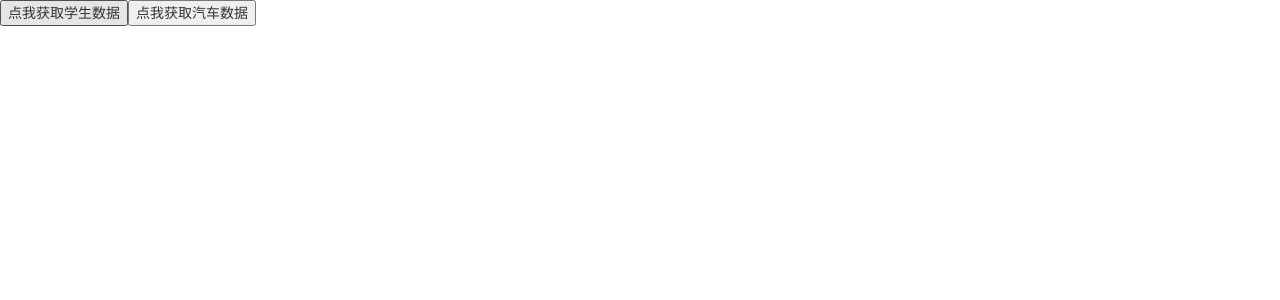
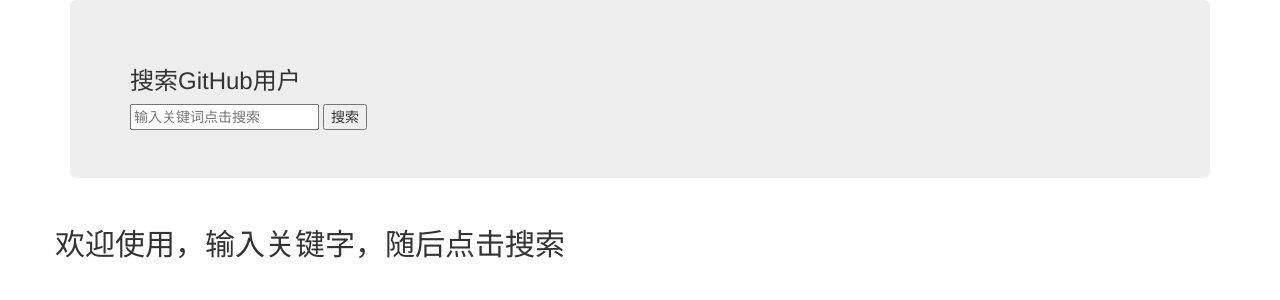
Before and after one commit to LunaChouchou/react_staging, a React (Create React App) app: page / in a window 1280 px wide. Shown: the top 300 px of the page. Built offline with nearby package versions, Linux system fonts and the light colour scheme.

Commit message:
src差分確認用_05_src_github搜索案例_axios

```diff
--- a/src/App.jsx
+++ b/src/App.jsx
@@ -1,24 +1,26 @@
 import React, { Component } from 'react'
-import axios from 'axios'
+import Search from './components/Search'
+import List from './components/List'
 
 export default class App extends Component {
-    getStudentData = () => {
-        axios.get('http://localhost:3000/api1/students').then(
-            response => {console.log('成功了',response.data)},
-            error => {console.log('失败了',error)}
-        )
+
+    state = {
+        users:[], //初始化状态
+        isFirst:true, //是否为第一次打开页面
+        isLoading:false, //发送请求前true，数据回来了false
+        err:'', //存储请求错误信息
     }
-    getCarData = () => {
-        axios.get('http://localhost:3000/api2/cars').then(
-            response => {console.log('成功了',response.data)},
-            error => {console.log('失败了',error)}
-        )
+
+    //更新app的state
+    updateAppState = (stateObj) => {
+        this.setState(stateObj)
     }
+
     render() {
         return (
-            <div>
-                <button onClick={this.getStudentData}>点我获取学生数据</button>
-                <button onClick={this.getCarData}>点我获取汽车数据</button>
+            <div className="container">
+                <Search updateAppState={this.updateAppState}/>
+                <List {...this.state}/>
             </div>
         )
     }
--- /dev/null
+++ b/src/components/List/index.css
@@ -0,0 +1,24 @@
+.album {
+    min-height: 50rem; /* Can be removed; just added for demo purposes */
+    padding-top: 3rem;
+    padding-bottom: 3rem;
+    background-color: #f7f7f7;
+  }
+
+  .card {
+    float: left;
+    width: 33.333%;
+    padding: .75rem;
+    margin-bottom: 2rem;
+    border: 1px solid #efefef;
+    text-align: center;
+  }
+
+  .card > img {
+    margin-bottom: .75rem;
+    border-radius: 100px;
+  }
+
+  .card-text {
+    font-size: 85%;
+  }
--- /dev/null
+++ b/src/components/List/index.jsx
@@ -0,0 +1,27 @@
+import React, { Component } from 'react'
+import './index.css'
+
+export default class List extends Component {
+    render() {
+        const {users,isFirst,isLoading,err} = this.props
+        return (
+            <div className="row">
+                {
+                    isFirst ? <h2>欢迎使用，输入关键字，随后点击搜索</h2> :
+                    isLoading ? <h2>Loading......</h2> :
+                    err ? <h2 style={{color:'red'}}>{err}</h2> :
+                    users.map((userObj) => {
+                        return (
+                            <div key={userObj.id} className="card">
+                                <a rel="noreferrer" href={userObj.html_url} target="_blank">
+                                    <img alt="head_portrait" src={userObj.avatar_url} style={{ width: '100px' }} />
+                                </a>
+                                <p className="card-text">{userObj.login}</p>
+                            </div>
+                        )
+                    })
+                }
+            </div>
+        )
+    }
+}
--- /dev/null
+++ b/src/components/Search/index.jsx
@@ -0,0 +1,33 @@
+import React, { Component } from 'react'
+import axios from 'axios'
+
+export default class Search extends Component {
+    search = () => {
+      //获取用户的输入
+      const {keyWordElement:{value:keyWord}} = this
+      //发送请求前通知App更新状态
+      this.props.updateAppState({isFirst:false,isLoading:true})
+      //发送网络请求（通过代理）
+      axios.get(`http://localhost:3000/api1/search/users?q=${keyWord}`).then(
+        response => {
+            //请求成功后通知App更新状态
+            this.props.updateAppState({isLoading:false,users:response.data.items})
+        },
+        error => {
+            //请求失败后通知App更新状态
+            this.props.updateAppState({isLoading:false,err:error.message})
+        }
+      )
+    }
+    render() {
+        return (
+            <section className="jumbotron">
+                <h3 className="jumbotron-heading">搜索GitHub用户</h3>
+                <div>
+                    <input ref={c => this.keyWordElement = c} type="text" placeholder="输入关键词点击搜索" />&nbsp;
+                    <button onClick={this.search}>搜索</button>
+                </div>
+            </section>
+        )
+    }
+}
--- a/src/setupProxy.js
+++ b/src/setupProxy.js
@@ -6,11 +6,6 @@ module.exports = function(app){
             target:'http://localhost:5000',
             changeOrigin:true,
             pathRewrite:{'^/api1':''}
-        }),
-        createProxyMiddleware('/api2',{
-            target:'http://localhost:5001',
-            changeOrigin:true,
-            pathRewrite:{'^/api2':''}
         })
     )
 }
```
